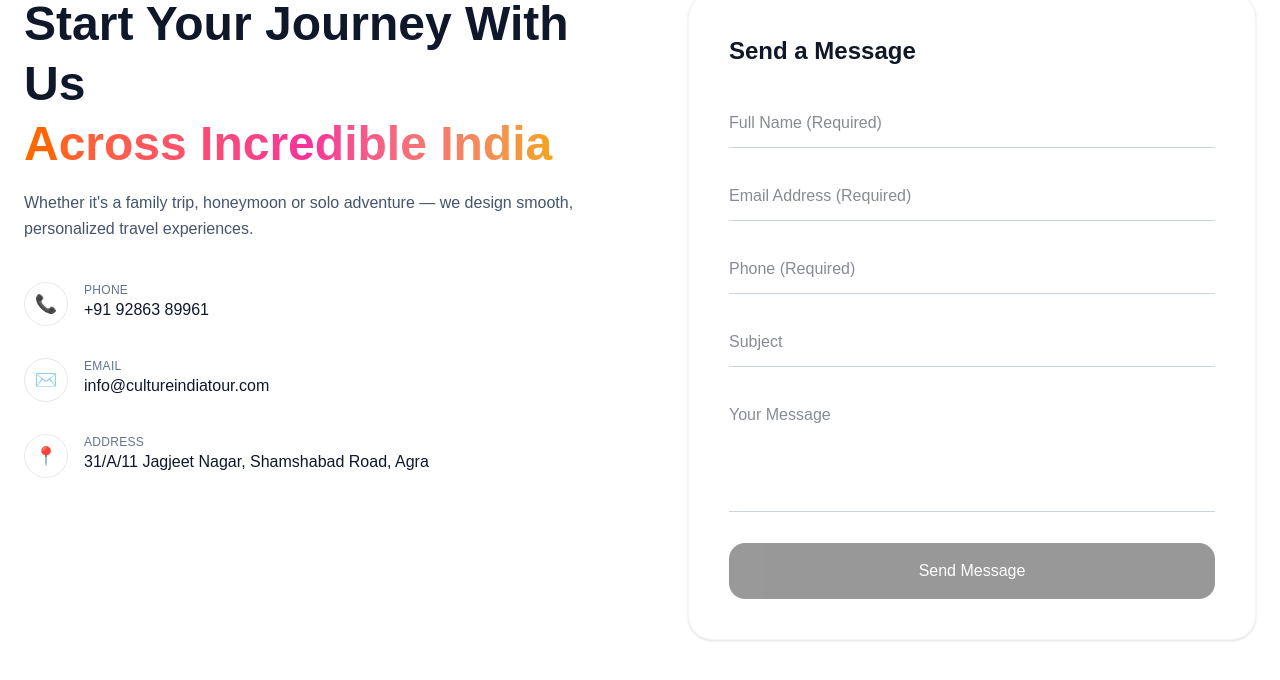
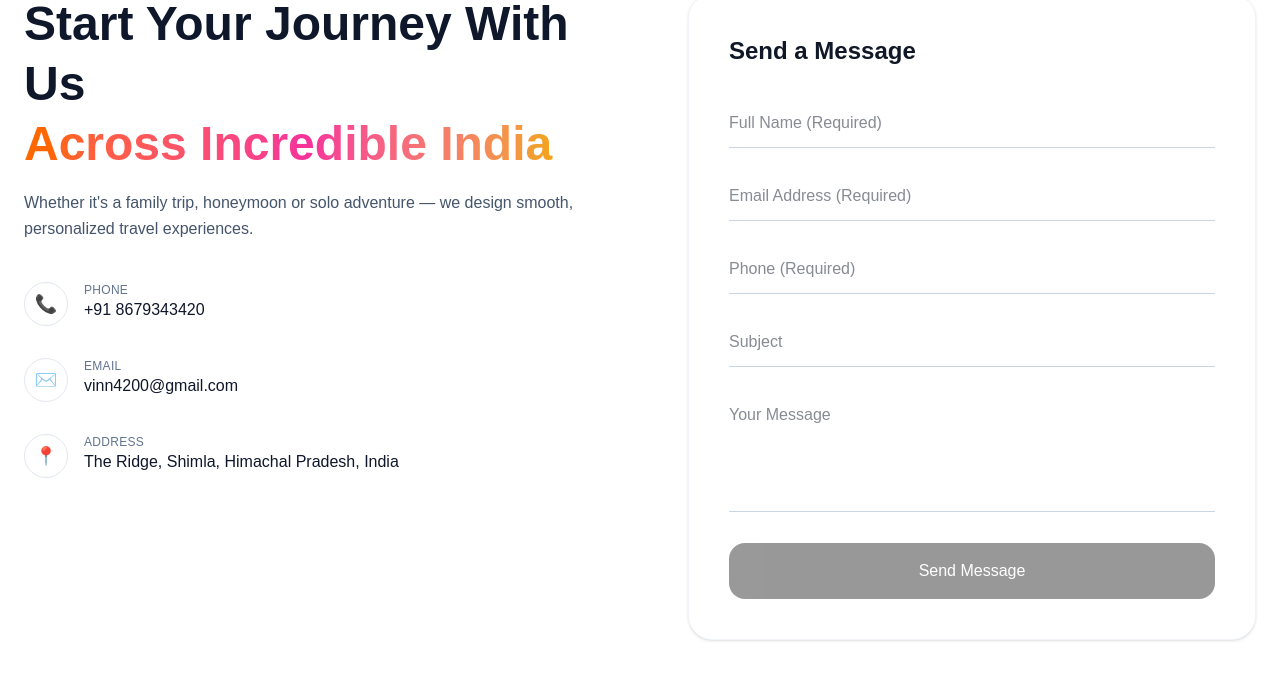
Before and after one commit to flowgraceDev/holiday-app, a Next.js app: page /contact in a window 1280 px wide. Shown: the part 822-1502 px from the top of the page. Built offline with nearby package versions, Linux system fonts and the light colour scheme; no server answers; the database is empty.

Commit message:
changes in contactPage

```diff
--- a/app/contact/page.tsx
+++ b/app/contact/page.tsx
@@ -55,11 +55,11 @@ export default function ContactPage() {
 
           <div className="space-y-8">
             {[
-              { label: "Phone", value: "+91 92863 89961", icon: "📞" },
-              { label: "Email", value: "info@cultureindiatour.com", icon: "✉️" },
+              { label: "Phone", value: "+91 8679343420", icon: "📞" },
+              { label: "Email", value: "vinn4200@gmail.com", icon: "✉️" },
               {
                 label: "Address",
-                value: "31/A/11 Jagjeet Nagar, Shamshabad Road, Agra",
+                value: "The Ridge, Shimla, Himachal Pradesh, India",
                 icon: "📍",
               },
             ].map((item, i) => (
```
